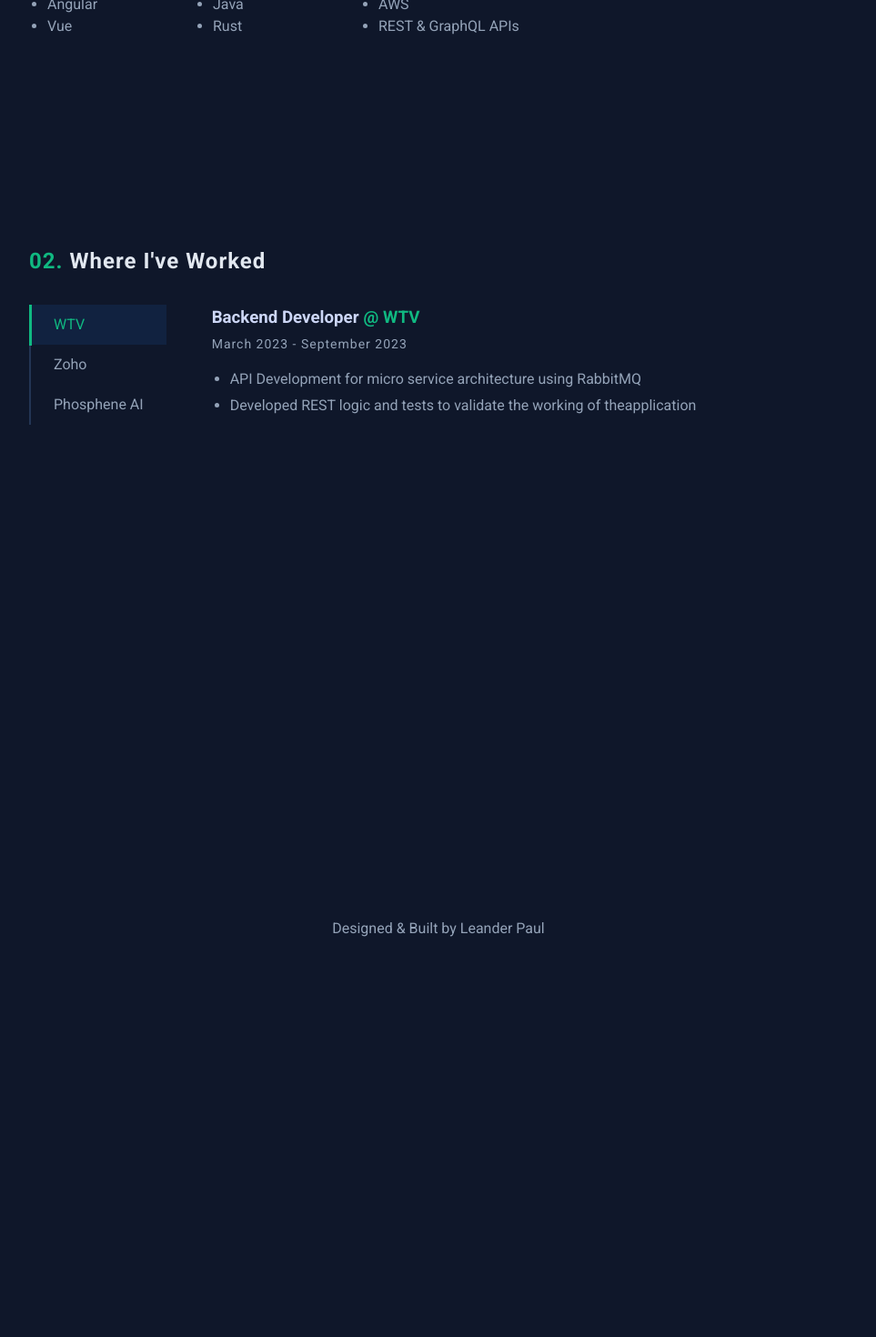
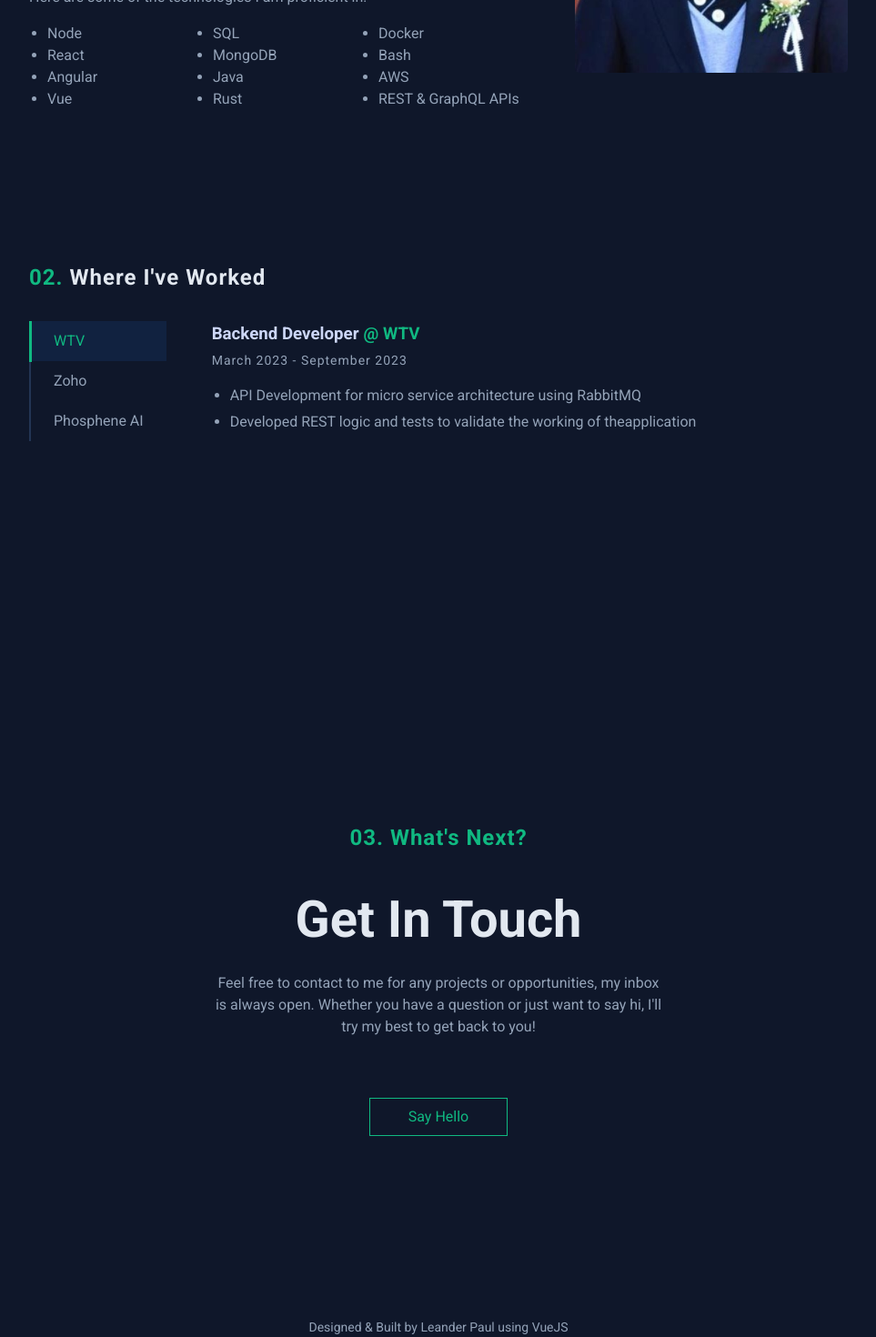
Before and after one commit to leanderpaul/leanderpaul.github.io, a Vue app: page / in a window 1280 px wide. Shown: the part 1241-2711 px from the top of the page at 91% size, without its empty margins (158-1121 px from the left). Before the commit the page ends 2274 px from the top, so only its background shows below. Built offline with nearby package versions, Linux system fonts and the light colour scheme.

Commit message:
feat: contact me section

```diff
--- a/src/App.vue
+++ b/src/App.vue
@@ -5,6 +5,7 @@ import Intro from './components/intro.component.vue';
 import AboutMe from './components/about-me.component.vue';
 import Footer from './components/footer.component.vue';
 import Experience from './components/experience.component.vue';
+import ContactMe from './components/contact-me.component.vue';
 </script>
 
 <template>
@@ -14,6 +15,7 @@ import Experience from './components/experience.component.vue';
     <Intro />
     <AboutMe />
     <Experience />
+    <ContactMe />
   </div>
   <Footer />
 </template>
@@ -23,10 +25,6 @@ import Experience from './components/experience.component.vue';
   z-index: 2;
   margin: auto;
   padding-top: 70px;
-}
-
-.container > * {
-  z-index: 2;
 }
 
 section {
--- a/src/assets/main.css
+++ b/src/assets/main.css
@@ -102,8 +102,7 @@ a:hover {
 
 .section {
   scroll-margin-top: 90px;
-  margin: auto;
+  margin: 80px auto;
   padding-top: 70px;
   max-width: 900px;
-  min-height: calc(100vh - 160px);
 }
--- /dev/null
+++ b/src/components/contact-me.component.vue
@@ -0,0 +1,41 @@
+<template>
+  <div id="contact-me" class="section">
+    <h3 class="heading">What's Next?</h3>
+    <div class="content">
+      <h1>Get In Touch</h1>
+      <p>
+        Feel free to contact to me for any projects or opportunities, my inbox is always open. Whether you have a question or just want to
+        say hi, I'll try my best to get back to you!
+      </p>
+      <a href="mailto:leanderpaul97@gmail.com" class="btn">Say Hello</a>
+    </div>
+  </div>
+</template>
+<style scoped>
+.content {
+  display: flex;
+  flex-direction: column;
+  justify-content: center;
+  align-items: center;
+  margin-bottom: 200px;
+}
+
+.heading {
+  text-align: center;
+  color: var(--color-primary);
+}
+
+h1 {
+  font-size: 3.5rem;
+}
+
+p {
+  max-width: 500px;
+  text-align: center;
+}
+
+a {
+  margin-top: 50px;
+  width: 100px;
+}
+</style>
--- a/src/components/experience.component.vue
+++ b/src/components/experience.component.vue
@@ -74,6 +74,7 @@ onMounted(() => {
   display: flex;
   gap: 50px;
   text-align: justify;
+  height: 400px;
 }
 
 .tab-title {
--- a/src/components/footer.component.vue
+++ b/src/components/footer.component.vue
@@ -1,6 +1,6 @@
 <template>
   <a href="https://github.com/leanderpaul/leanderpaul.github.io" class="flex-center">
-    <span>Designed & Built by Leander Paul</span>
+    <span>Designed & Built by Leander Paul using VueJS</span>
   </a>
 </template>
 <style scoped>
@@ -9,4 +9,9 @@ a {
   margin-bottom: 25px;
   cursor: pointer;
 }
+
+span {
+  z-index: 2;
+  font-size: 14px;
+}
 </style>
--- a/src/components/navbar.component.vue
+++ b/src/components/navbar.component.vue
@@ -19,16 +19,10 @@ onMounted(() => window.addEventListener('scroll', () => (isNavBorder.value = win
         <a href="#experience">Experience</a>
       </li>
       <li>
-        <a href="#experience">Projects</a>
+        <a href="#projects">Projects</a>
       </li>
       <li>
-        <a href="#experience">Education</a>
-      </li>
-      <li>
-        <a href="#experience">Certifications</a>
-      </li>
-      <li>
-        <a href="#experience">Contact</a>
+        <a href="#contact-me">Contact</a>
       </li>
       <a class="btn" href="/resume.pdf" target="_blank">Resume</a>
     </ol>
```
